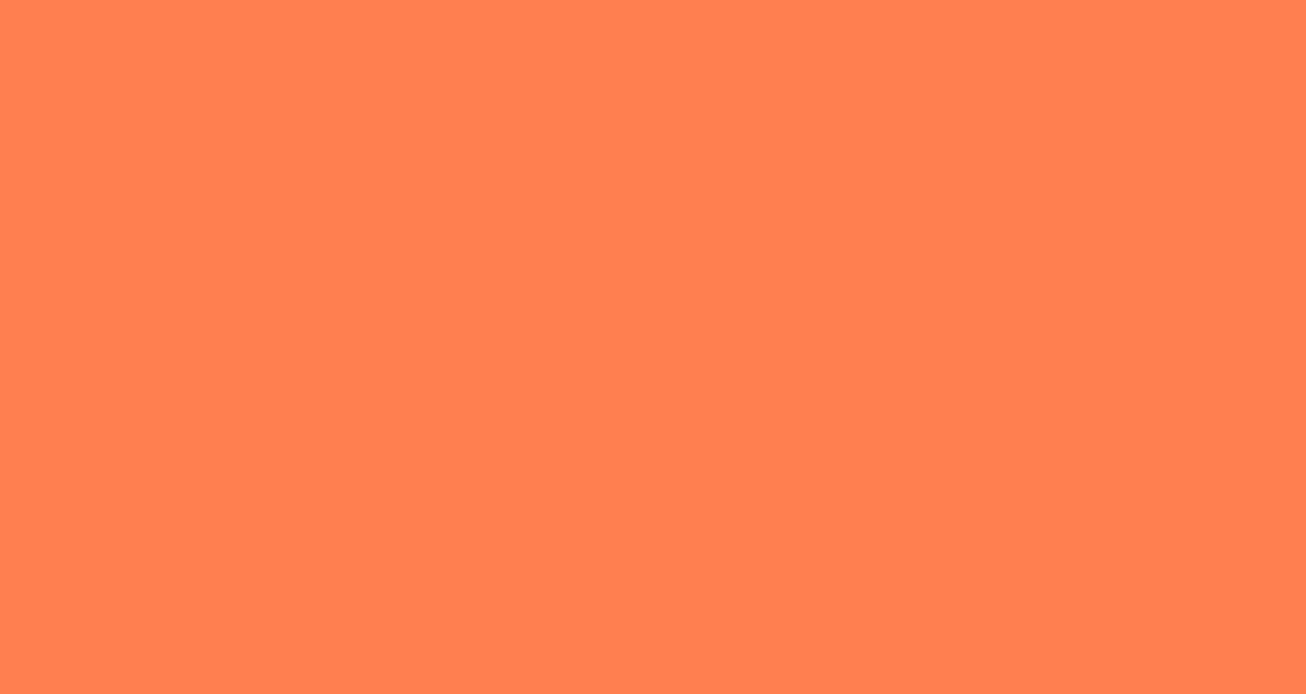
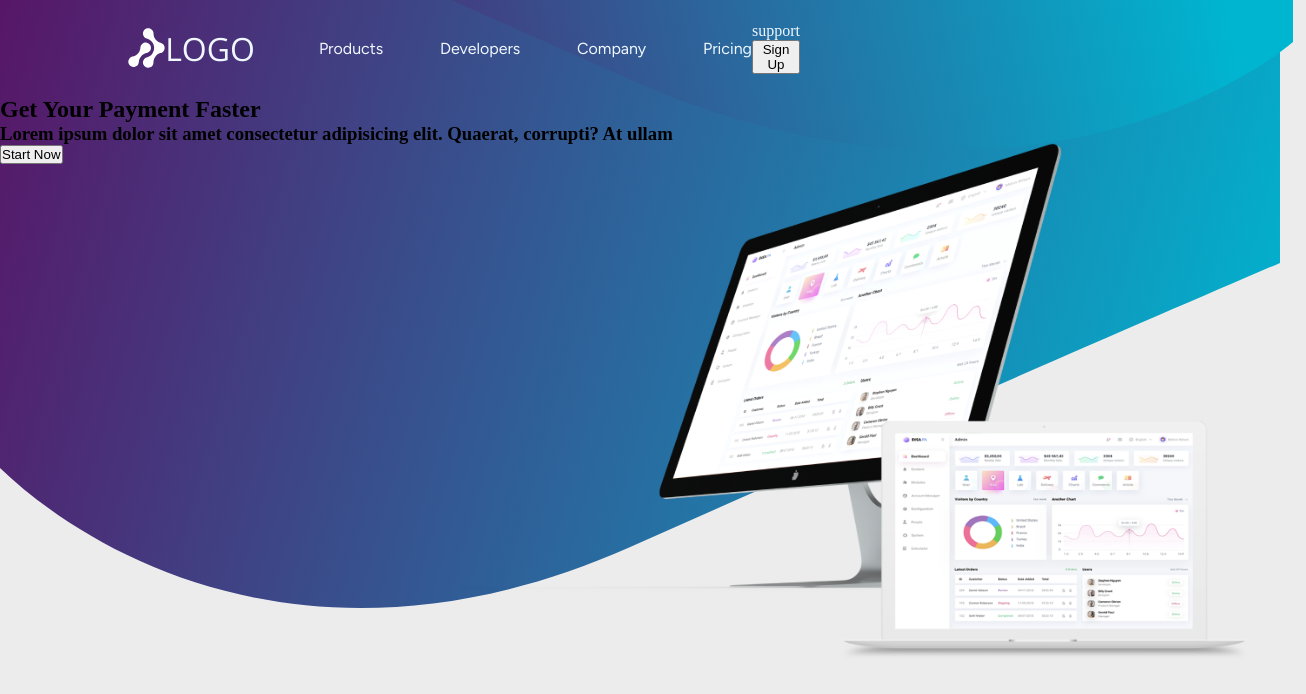
Before and after one commit to Yolokaydev/Blinqpay-frontend, a plain HTML site: page index.html in a window 1280 px wide. Shown: the whole page, 1306 px wide, since content can reach past the window. Drawn offline with nearby package versions, Linux system fonts and the light colour scheme.

Commit message:
hero elements added

```diff
--- a/index.html
+++ b/index.html
@@ -3,10 +3,40 @@
 <head>
   <meta charset="UTF-8">
   <meta name="viewport" content="width=device-width, initial-scale=1.0">
-  <title>Blinqpay</title>
+  <title>Company</title>
   <link rel="stylesheet" href="style.css">
 </head>
 <body>
+  <nav>
+    <img src="src/nav_bg.svg" alt="" srcset="" id="hero_bg_nav">
+    <div class="logo">
+      <img id="logo" src="src/logo_svg.svg" alt="company_logo" srcset="">
+      <p>LOGO</p>
+    </div>
+    <ul>
+      <li>Products</li>
+      <li>Developers</li>
+      <li>Company</li>
+      <li>Pricing</li>
+    </ul>
+    <div class="action_links">
+      <p>support</p>
+      <button>Sign Up</button>
+    </div>
+
+  </nav>
+  <section id="hero">
+    <div class="hero_message_container">
+      <h1>Get Your Payment Faster</h1>
+      <h3>Lorem ipsum dolor sit amet consectetur adipisicing elit. Quaerat, corrupti? At ullam</h3>
+      <button>Start Now</button>
+    </div>
+    <img src="src/hero_bg_main.svg" alt="" srcset="" id="hero_bg_main">
+    <img src="src/hero_laptop.png" alt="" srcset="" id="hero_laptop">
+    <img src="src/hero_monitor.png" alt="" srcset="" id="hero_monitor">
+
+
+  </section>
   <script src="app.js"></script>
 </body>
 </html>
--- a/style.css
+++ b/style.css
@@ -1,3 +1,6 @@
+@import url('https://fonts.googleapis.com/css2?family=Cabin:wght@700&family=Open+Sans&display=swap');
+@import url('https://fonts.googleapis.com/css2?family=Cabin:wght@700&family=Figtree&family=Open+Sans&display=swap');
+
 *, ::after,::before{
   box-sizing: border-box;
   margin: 0;
@@ -5,5 +8,81 @@
 }
 
 body{
-  background-color: coral;
+  background-color: rgb(236, 236, 236);
+  width: 100vh;
+  overflow-x: hidden;
 }
+
+nav{
+  display: flex;
+  align-items: center;
+  height: 12vh;
+  /* background-color: rgb(133, 138, 138); */
+  color: aliceblue;
+  position: relative;
+}
+
+#hero_bg_nav{
+  position: absolute; /* Position the image absolutely within the #hero section */
+  top: -70vh; /* Adjust the vertical position as needed */
+  left: 1vw; /* Adjust the horizontal position as needed */
+  z-index: -19; /* Set z-index to send it to the background */
+  transform: rotate(0deg);
+  height: 100vh;
+  width: 100vw;
+}
+nav > ul {
+  display: flex;
+  list-style-type: none; /* Remove default list bullets */
+  padding: 0; /* Remove default padding */
+  font-family: 'Figtree', sans-serif;
+  justify-content: space-between; /* Distribute space between items */
+  width: 42vw;
+  padding-left: 5vw;
+  font-size: 2vh;
+}
+#hero{
+  height: 88vh;
+  position: relative;
+}
+#hero_bg_main{
+  position: absolute; /* Position the image absolutely within the #hero section */
+  top: -12vh; /* Adjust the vertical position as needed */
+  left: 0px; /* Adjust the horizontal position as needed */
+  z-index: -20; /* Set z-index to send it to the background */
+  height: 80vh;
+  width: 100vw;
+}
+#hero_monitor{
+  position: absolute;
+  top: -5vh;
+  left: 35vw;
+  z-index: -18;
+  width: 60vw
+}
+#hero_laptop{
+  position: absolute;
+  top: 2vh;
+  left: 22vw;
+  z-index: -17;
+  width: 80vw
+
+}
+/* nav, #hero {
+  background-image: url('src/hero_upper_main.svg');
+  background-position: -200px -300px;
+  background-repeat: no-repeat;
+} */
+
+.logo{
+  margin-left: 10vw;
+  display: flex;
+  align-items: center;
+  font-family: 'Open Sans', sans-serif;
+  /* color: aliceblue; */
+  font-size: 4vh;
+
+}
+#logo{
+  height: 5vh;
+}
```
Also changed, not shown: important.txt (added), src/Vector 1.svg (added), src/hero_bg_main.svg (added), src/hero_bg_png.png (added), src/hero_laptop.png (added), src/hero_monitor.png (added), src/logo_svg.svg (added), src/nav_bg.svg (added).
